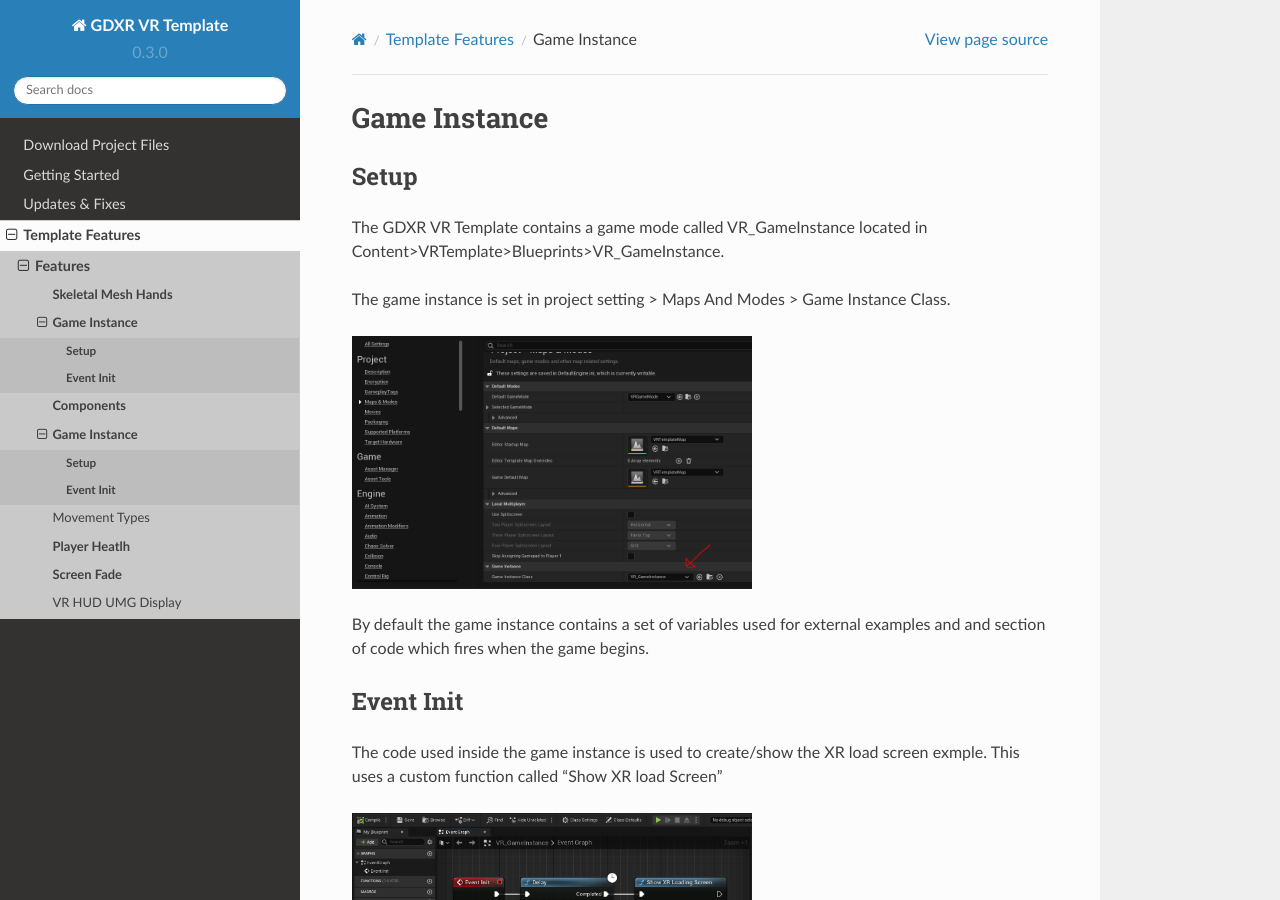
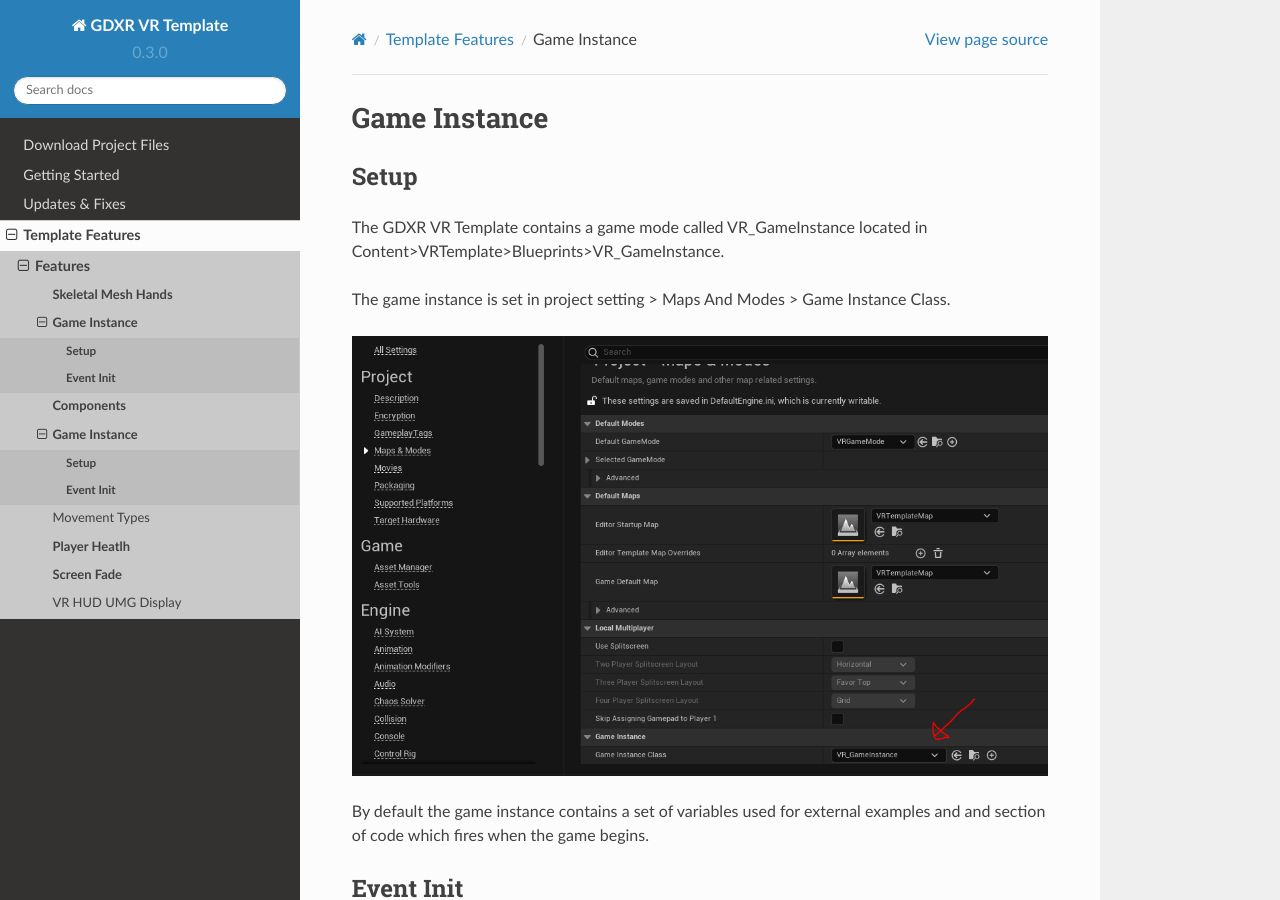
Before and after one commit to jonathan9232/GDXR-VR-Template-Documentation, a Sphinx documentation site: the page built from docs/source/GameInstance.rst, in a window 1280 px wide and 900 px high. Built offline with Sphinx 7.4.7 and the Read the Docs theme 2.0.0, drawn with Linux system fonts in a browser that asks for light colours.

Commit message:
Update GameInstance.rst

```diff
--- a/docs/source/GameInstance.rst
+++ b/docs/source/GameInstance.rst
@@ -9,7 +9,7 @@
 The game instance is set in project setting > Maps And Modes > Game Instance Class.
 
 .. image:: https://github.com/jonathan9232/GDXR-VR-Template-Documentation/blob/main/images/gameinstance/projectgameinstance.PNG
-  :width: 400
+  :width: 700
   :alt: project settings located in game instance.
 
 By default the game instance contains a set of variables used for external examples and and section of code which fires when the game begins.
@@ -20,7 +20,7 @@
 The code used inside the game instance is used to create/show the XR load screen exmple. This uses a custom function called "Show XR load Screen"
 
 .. image:: https://github.com/jonathan9232/GDXR-VR-Template-Documentation/blob/main/images/gameinstance/gameinstanceloadscreen.PNG
-  :width: 400
+  :width: 700
   :alt: project settings located in game instance.
 
 For more infomation on how this works, you can check the load screen section.
```
